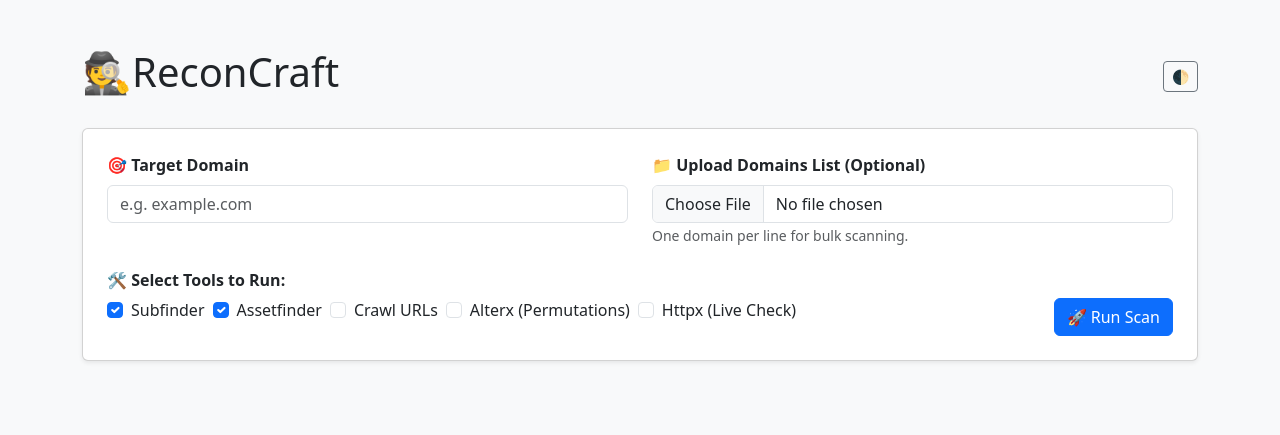
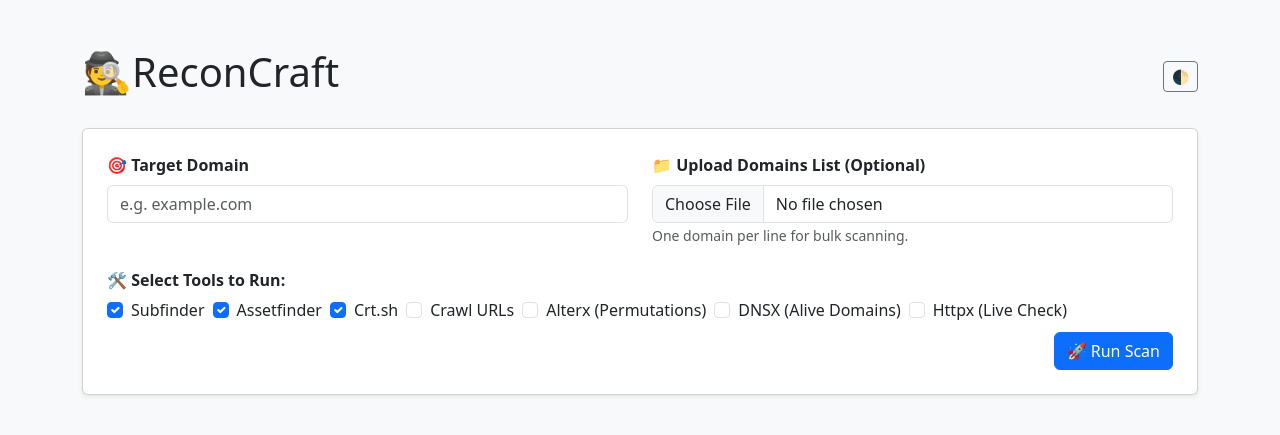
Before and after one commit to Ibrahim227/ReconCraft, a Flask app: page / in a window 1280 px wide. Shown: the top 435 px of the page. Run offline with Flask 3, Linux system fonts and the light colour scheme.

Commit message:
update index.html: update project section

```diff
--- a/templates/index.html
+++ b/templates/index.html
@@ -5,7 +5,7 @@
   <meta name="viewport" content="width=device-width, initial-scale=1.0">
   <meta name="description" content="ReconCraft">
   <title>ReconCraft</title>
-  <link rel="icon" href="../static/img/logo02.jpg" type="image/x-icon">
+  <link rel="icon" href="{{ url_for('static', filename='../img/logo02.jpg') }}" type="image/x-icon">
   <link href="https://cdn.jsdelivr.net/npm/bootstrap@5.3.0/dist/css/bootstrap.min.css" rel="stylesheet" />
   <link rel="stylesheet" href="https://cdn.jsdelivr.net/npm/bootstrap-icons@1.10.5/font/bootstrap-icons.css">
   <style>
@@ -155,6 +155,14 @@
 
               <div class="col-auto">
                 <div class="form-check">
+                  <input class="form-check-input" type="checkbox" name="tools" value="crtsh" id="tool-crtsh" checked/>
+                  <label class="form-check-label" for="tool-crtsh">Crt.sh</label>
+                </div>
+              </div>
+
+
+              <div class="col-auto">
+                <div class="form-check">
                   <input class="form-check-input" type="checkbox" name="tools" value="urls" id="tool-url" />
                   <label class="form-check-label" for="tool-url">Crawl URLs</label>
                 </div>
@@ -169,10 +177,18 @@
 
               <div class="col-auto">
                 <div class="form-check">
+                  <input class="form-check-input" type="checkbox" name="tools" value="dnsx" id="tool-dnsx" />
+                  <label class="form-check-label" for="tool-dnsx">DNSX (Alive Domains)</label>
+                </div>
+              </div>
+
+              <div class="col-auto">
+                <div class="form-check">
                   <input class="form-check-input" type="checkbox" name="tools" value="httpx" id="tool-httpx" />
                   <label class="form-check-label" for="tool-httpx">Httpx (Live Check)</label>
                 </div>
               </div>
+
 
               <!-- Submit Button -->
               <div class="col-md-auto ms-auto">
@@ -284,11 +300,25 @@
 
       const selectedTools = Array.from(document.querySelectorAll('input[name="tools"]:checked')).map(el => el.value);
 
+      const formData = new FormData();
+      formData.append('domain', domain);
+      selectedTools.forEach(tool => formData.append('tools', tool));
+
+      const wordlistFile = document.getElementById('wordlist_file').files[0];
+      if (wordlistFile) {
+        formData.append('wordlist_file', wordlistFile);
+      }
+
+      const domainFile = document.getElementById('domain_file').files[0];
+      if (domainFile) {
+        formData.append('domain_file', domainFile);
+      }
+
       fetch('/async_scan', {
-         method: 'POST',
-         headers: { 'Content-Type': 'application/json' },
-         body: JSON.stringify({ domain, tools: selectedTools })
+        method: 'POST',
+        body: formData
       })
+
 
         .then(res => res.json())
         .then(data => {
```
